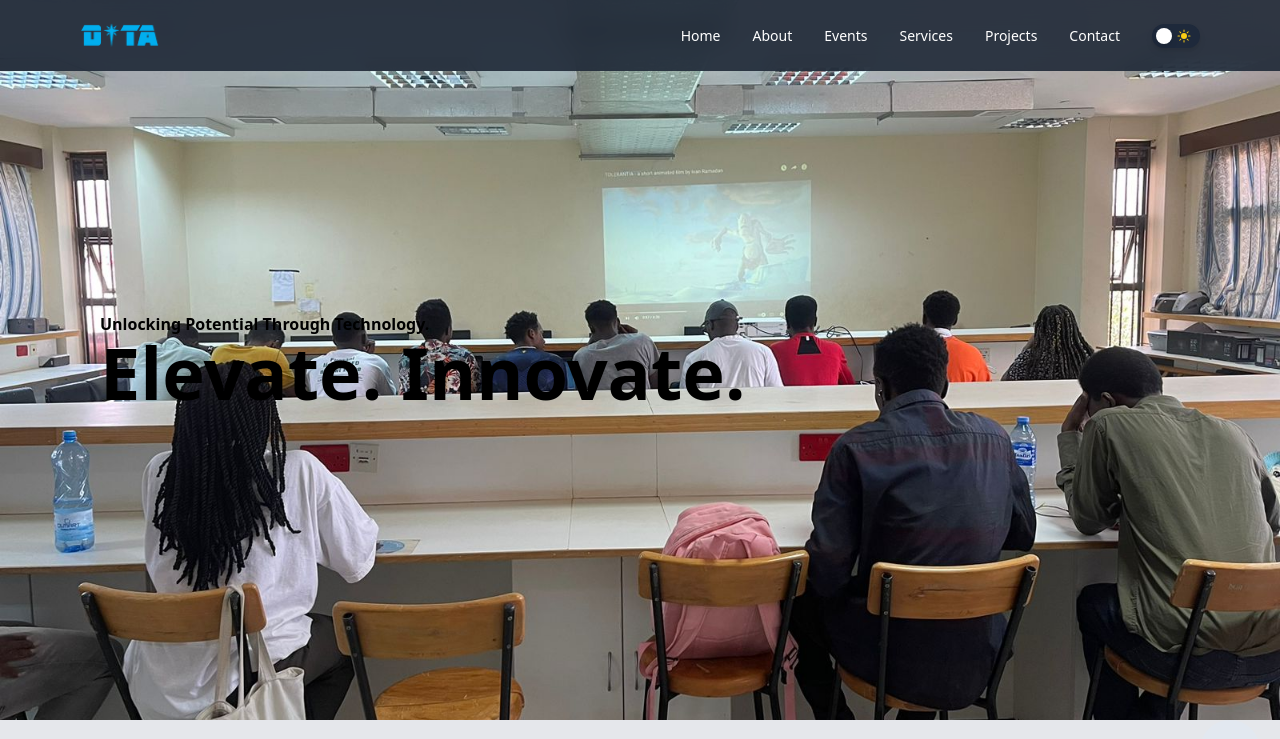
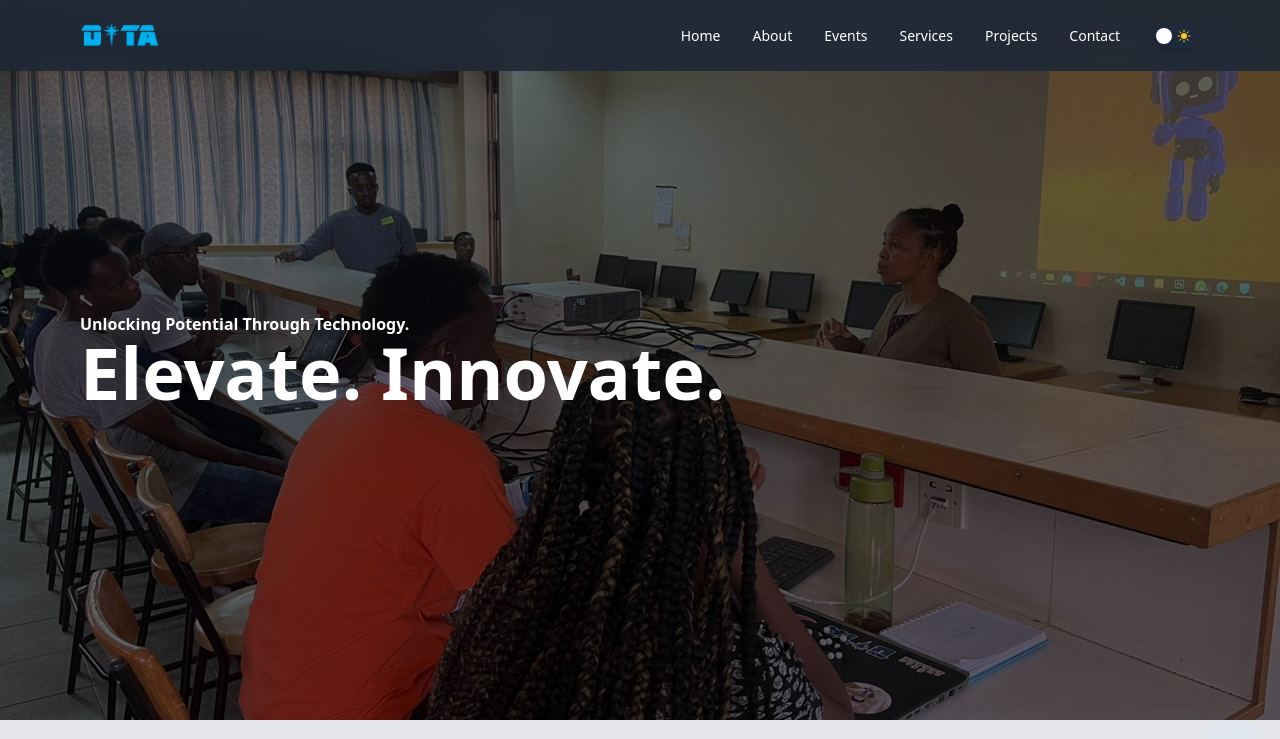
Before and after one commit to dita-daystaruni/dita-website-frontend, a React (Vite) app: page / in a window 1280 px wide. Shown: the top 739 px of the page. Built offline with nearby package versions, Linux system fonts and the light colour scheme; no server answers.

Commit message:
refactor: changed hero picture and text,removed picture brightness

```diff
--- a/src/pages/components/landing/header/hero.jsx
+++ b/src/pages/components/landing/header/hero.jsx
@@ -1,29 +1,28 @@
-import React from 'react'
-import Chatbot from '../../common/chatbot'
-import hero from "../../../../assets/hero2.jpg";
+import React from "react";
+import hero from "../../../../assets/hero3.jpg";
+import Chatbot from "../../common/chatbot";
 
 const Hero = () => {
   return (
-    <main
-      className="flex flex-col h-[90vh] w-full bg-gradient-to-tr dark:from-slate-900 dark:to-blue-500 max-lg:h-[60vh] max-sm:h-[50vh]"
-      style={{
-        backgroundImage: `url(${hero})`,
-        backgroundRepeat: "no-repeat",
-        backgroundSize: "cover",
-        backgroundPosition: "center",
-        backgroundColor: "#000000",
-      }}
-      id="home"
-    >
-      <div className="dark:text-white ml-20 p-5 max-md:p-6 max-md:ml-5 mx-auto my-auto w-full flex flex-col justify-between">
-        <h3 className="font-bold">Unlocking Potential Through Technology.</h3>
+    <div className="w-full h-[70vh] sm:h-[90vh] relative" id="home">
+      <img
+        src={hero}
+        alt="Background Placeholder"
+        className="w-full h-[70vh] sm:h-[90vh] object-cover"
+      />
+      {/* overlay div */}
+      <div className="absolute top-0 left-0 w-full h-full bg-[rgba(0,0,0,.6)]" />
+      <div className="absolute w-full h-full top-0 flex flex-col justify-center items-start px-[14px] sm:px-[1em] md:px-[3em] lg:px-[5em] text-white">
+        <h3 className="text-white font-bold">
+          Unlocking Potential Through Technology.
+        </h3>
         <h1 className="text-7xl font-bold font-sans max-sm:text-4xl max-sm:ml-0">
           Elevate. Innovate.
         </h1>
       </div>
       <Chatbot />
-    </main>
+    </div>
   );
-}
+};
 
-export default Hero
+export default Hero;
```
Also changed, not shown: src/assets/hero2.jpg (deleted), src/assets/hero3.jpg (added).
